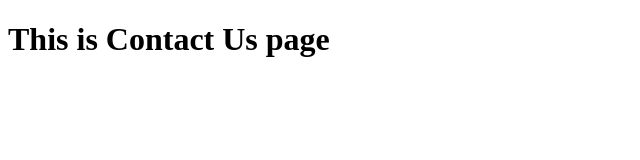
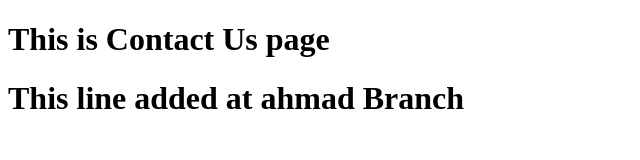
Before and after one commit to ahmadbadpey/bestRepo, a plain HTML site: page contact_us.html in a window 1280 px wide. Shown: the whole page, without its empty margins (0-640 px from the left). Drawn offline with Linux system fonts and the light colour scheme.

Commit message:
a new line is added

```diff
--- a/contact_us.html
+++ b/contact_us.html
@@ -6,5 +6,7 @@
 </head>
 <body>
 <h1>This is Contact Us page</h1>
+
+    <h1>This line added at ahmad Branch</h1>
 </body>
 </html>
```
